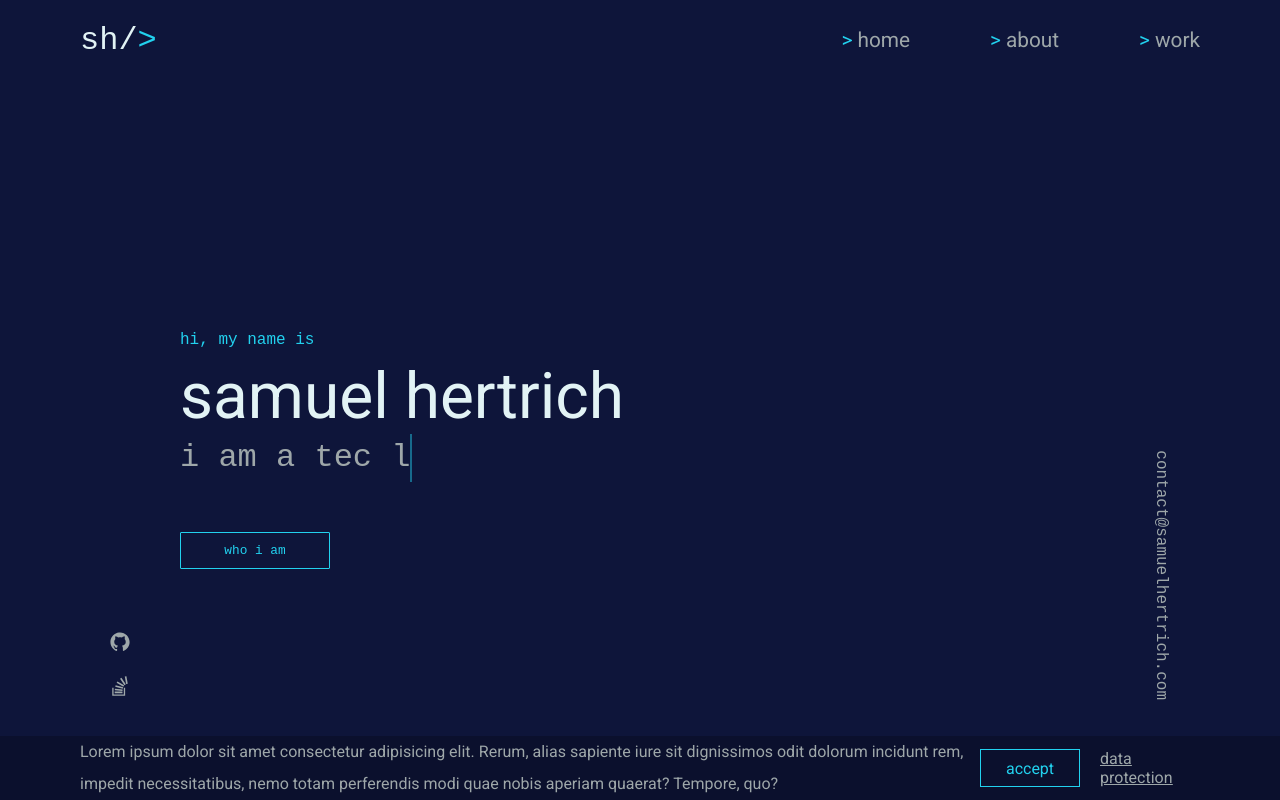
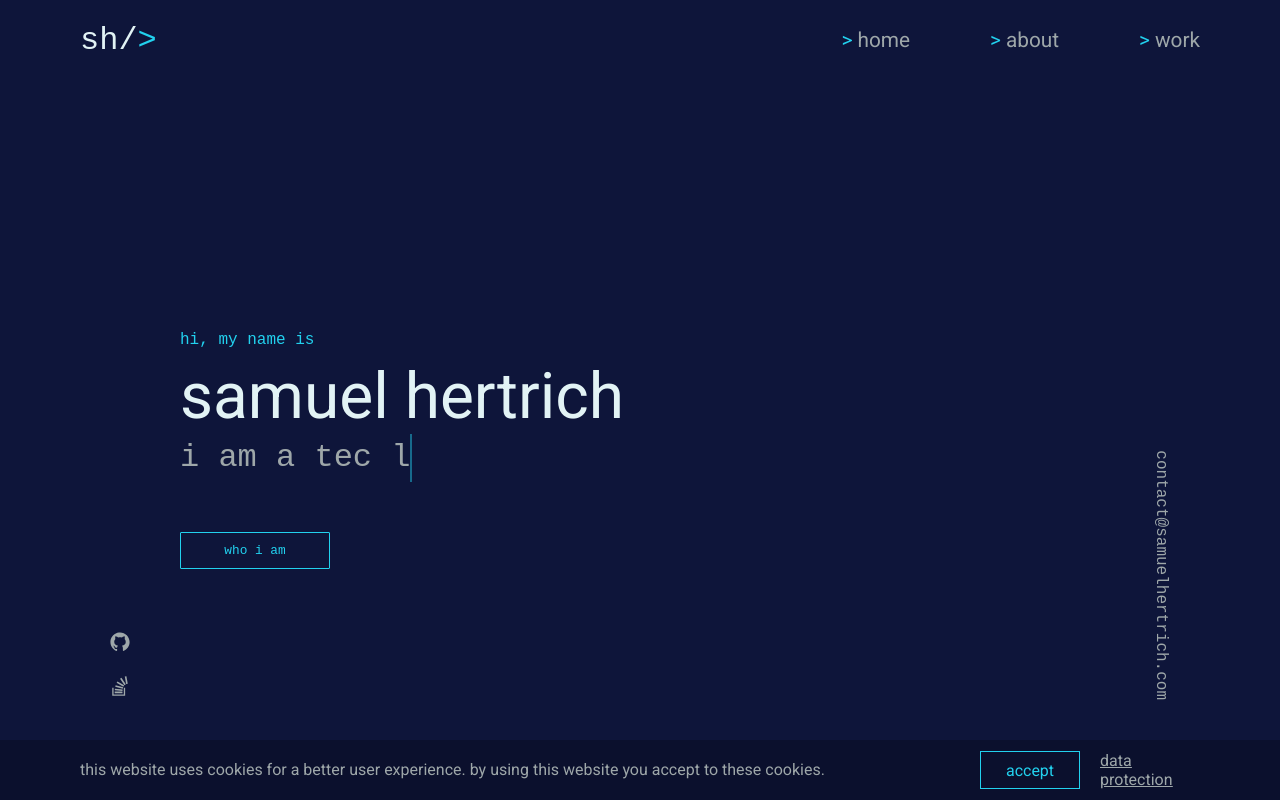
Before and after one commit to samuelhertrich/personal-website-v1, a Vue app: page / in a window 1280 px wide. Shown: the top 800 px of the page. Built offline with nearby package versions, Linux system fonts and the light colour scheme; a web font is replaced by a local one.

Commit message:
changed cookie banner text

```diff
--- a/src/components/CookieBannerComponent.vue
+++ b/src/components/CookieBannerComponent.vue
@@ -1,6 +1,6 @@
 <template>
     <div class="cookie-banner" id="cookie-banner">
-        <p>Lorem ipsum dolor sit amet consectetur adipisicing elit. Rerum, alias sapiente iure sit dignissimos odit dolorum incidunt rem, impedit necessitatibus, nemo totam perferendis modi quae nobis aperiam quaerat? Tempore, quo?</p>
+        <p>this website uses cookies for a better user experience. by using this website you accept to these cookies.</p>
         <div>
             <div v-on:click="closeCookieBanner" id="closeIcon" class="accept">accept</div>
             <router-link to="/data-protection"><a>data protection</a></router-link>
```
